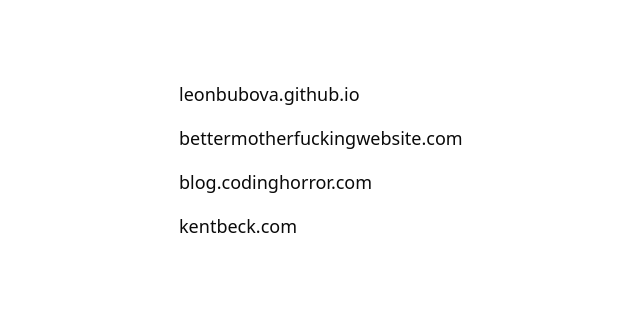
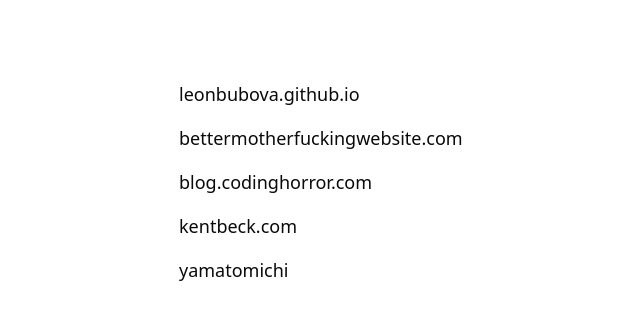
Before and after one commit to yuuki008/me, a Next.js app: page /love-website in a window 1280 px wide. Shown: the top 320 px of the page, without its empty margins (205-845 px from the left). Built offline with nearby package versions, Linux system fonts and the light colour scheme.

Commit message:
Add new website entry for yamatomichi in Page component

```diff
--- a/src/app/love-website/page.tsx
+++ b/src/app/love-website/page.tsx
@@ -5,7 +5,8 @@
     { url: "https://leonbubova.github.io/", title: 'leonbubova.github.io' },
     { url: "http://bettermotherfuckingwebsite.com/", title: "bettermotherfuckingwebsite.com" },
     { url: "https://blog.codinghorror.com/", title: "blog.codinghorror.com" },
-    { url: "https://kentbeck.com/", title: "kentbeck.com" }
+    { url: "https://kentbeck.com/", title: "kentbeck.com" },
+    { url: "https://www.yamatomichi.com/", title: "yamatomichi" }
   ]
 
   return (
```
